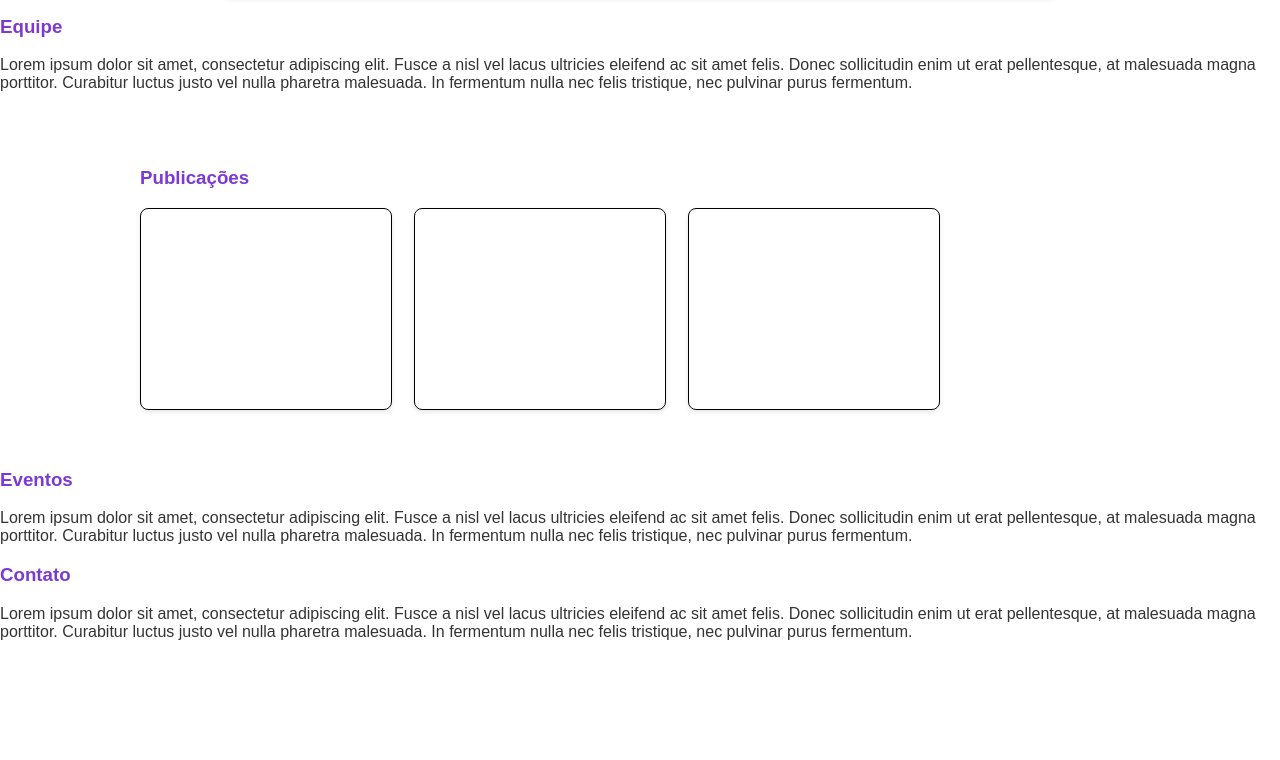
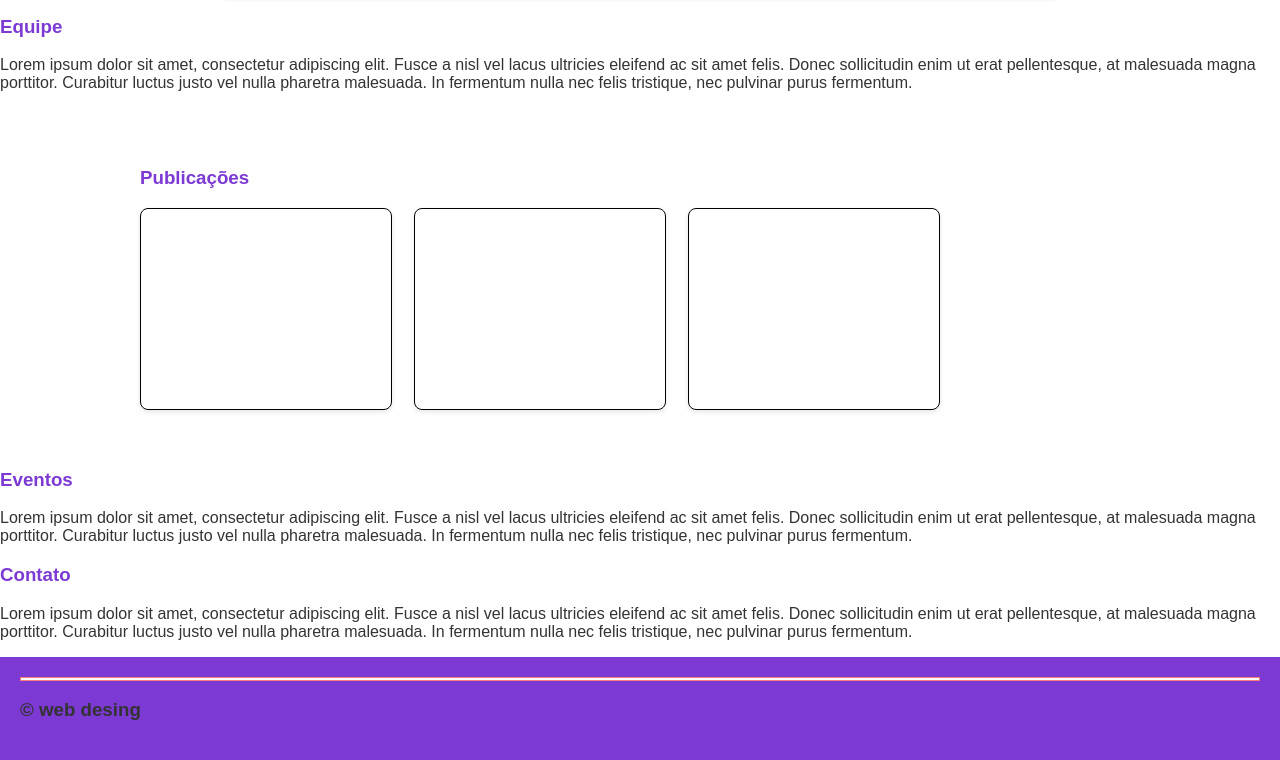
Before and after one commit to Geronilton/TechGirls, a plain HTML site: page index.html in a window 1280 px wide. Shown: the part 1210-1970 px from the top of the page. Before the commit the page ends 1867 px from the top, so only its background shows below. Drawn offline with Linux system fonts and the light colour scheme.

Commit message:
fiz o rodape e so estilizei o basico

```diff
--- a/index.html
+++ b/index.html
@@ -49,7 +49,7 @@
             <div class="robotica-text">
                 <h3 class="title">Iniciação à Robótica</h3>
 
-                <p> Lorem ipsum dolor, sit amet consectetur adipisicing elit. Consequatur explicabo amet, animi odio, expedita neque necessitatibus aperiam porro quas soluta perspiciatis sapiente a optio temporibus quam consequuntur hic unde qui.</p>
+                <h1>rodape</h1>um dolor, sit amet consectetur adipisicing elit. Consequatur explicabo amet, animi odio, expedita neque necessitatibus aperiam porro quas soluta perspiciatis sapiente a optio temporibus quam consequuntur hic unde qui.</p>
             </div>
             <div class="robotica-image">
                 <img src="src/images/imagem-destaque.PNG" alt="Imagem sobre robótica">
@@ -114,5 +114,16 @@
             In fermentum nulla nec felis tristique, nec pulvinar purus fermentum.
         </p>
     </section>
+    <footer class="rodape">
+        <div class="linha-rodape"></div>
+        <!--<div class="imagem-rodape">
+            <img src="" alt="nesta imagem tema uma garota com computador na direita de frente para outra garota tambem com um computador,
+            isso tudo tentro de circulo com cinco penas na parte inferior do circulo.">
+        </div>-->
+        <h3>© web desing</h3>
+        <div>
+            <i class="icone"></i>
+        </div>
+    </footer>
 </body>
 </html>
--- a/src/css/style.css
+++ b/src/css/style.css
@@ -206,3 +206,24 @@ header {
     width: 80%;
     justify-content: space-between;
 }
+.rodape{
+    background-color: #7C39D3;
+    padding: 20px;
+    margin-bottom: auto;
+
+
+}
+.linha-rodape{
+    background-color: white;
+    width: auto;
+    padding: 1px;
+    border: 1px solid rgb(249, 122, 122);
+}
+.imagem-rodape{
+    width: 1px;
+    padding: 1px;
+    border-radius: 100%;
+    /*margin-top: -70px;
+    margin-bottom: -100px;
+    margin-left: -100px;*/
+}
```
Also changed, not shown: src/images/Girls__1_-removebg-preview.png (added).
